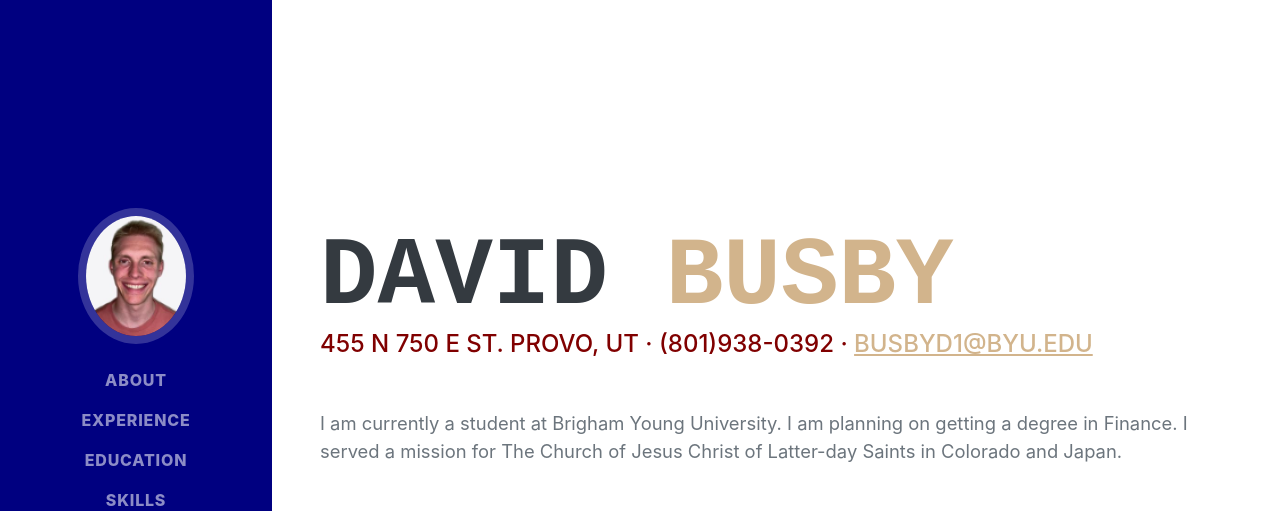
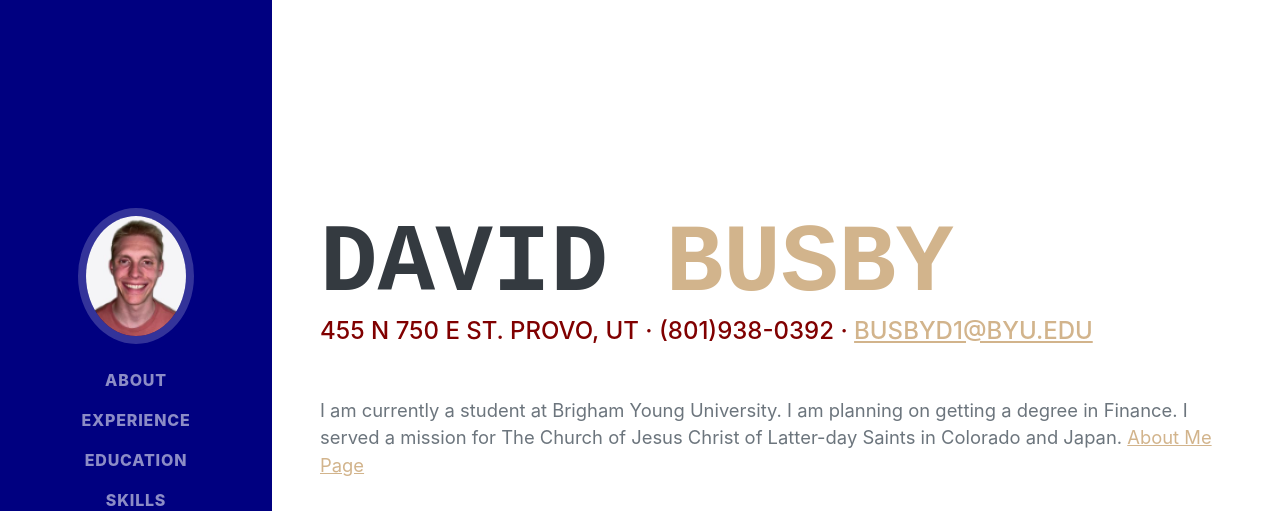
Before and after one commit to busbyd1/is201, a plain HTML site: page index.html in a window 1280 px wide. Shown: the top 511 px of the page. Drawn offline with nearby package versions, Linux system fonts and the light colour scheme; a web font is replaced by a local one.

Commit message:
Add files via upload

```diff
--- a/index.html
+++ b/index.html
@@ -48,7 +48,7 @@
                         455 N 750 E St. Provo, UT · (801)938-0392 ·
                         <a href="mailto:name@email.com">busbyd1@byu.edu</a>
                     </div>
-                    <p class="lead mb-5">I am currently a student at Brigham Young University. I am planning on getting a degree in Finance. I served a mission for The Church of Jesus Christ of Latter-day Saints in Colorado and Japan.</p>
+                    <p class="lead mb-5">I am currently a student at Brigham Young University. I am planning on getting a degree in Finance. I served a mission for The Church of Jesus Christ of Latter-day Saints in Colorado and Japan. <a href="html/aboutme..html">About Me Page</a></p>
                     <div class="social-icons">
                         <!-- <a class="social-icon" href="#!"><i class="fab fa-linkedin-in"></i></a> -->
                         <a class="social-icon" href="https://github.com/busbyd1/is201"><i class="fab fa-github"></i></a>
```
